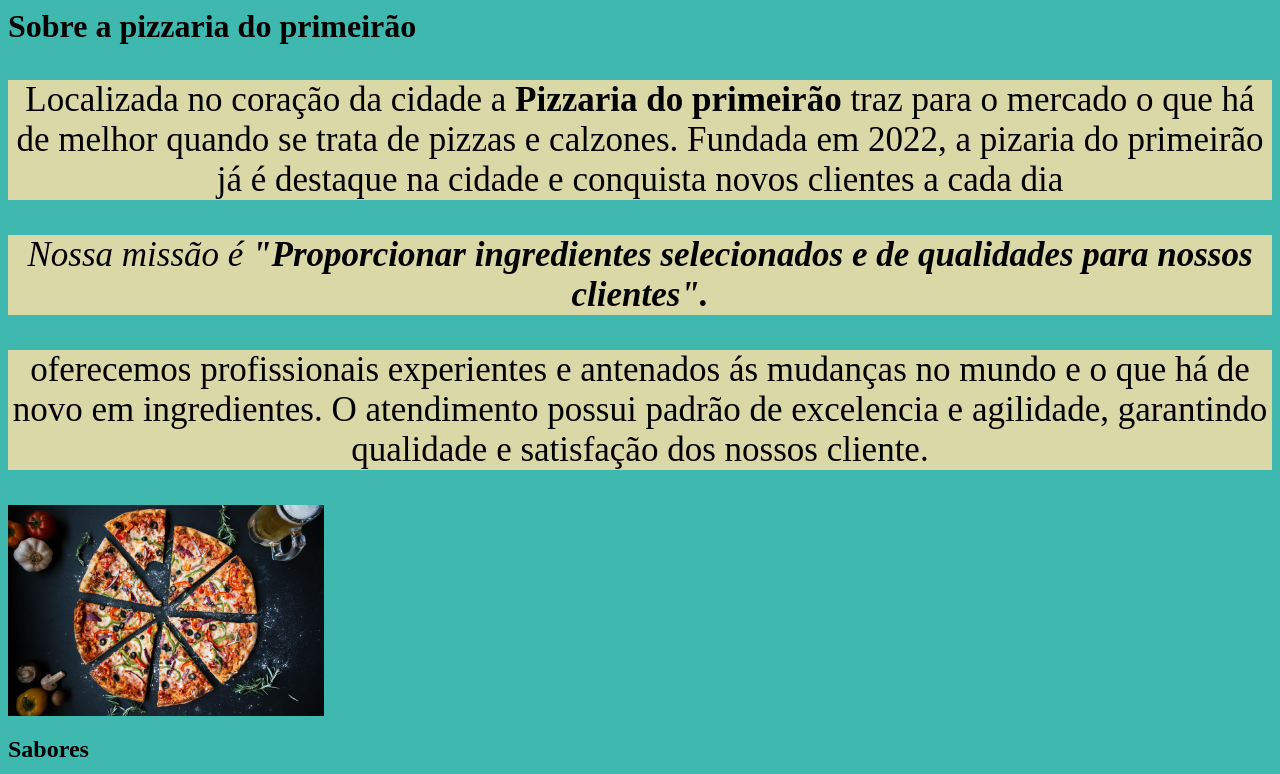
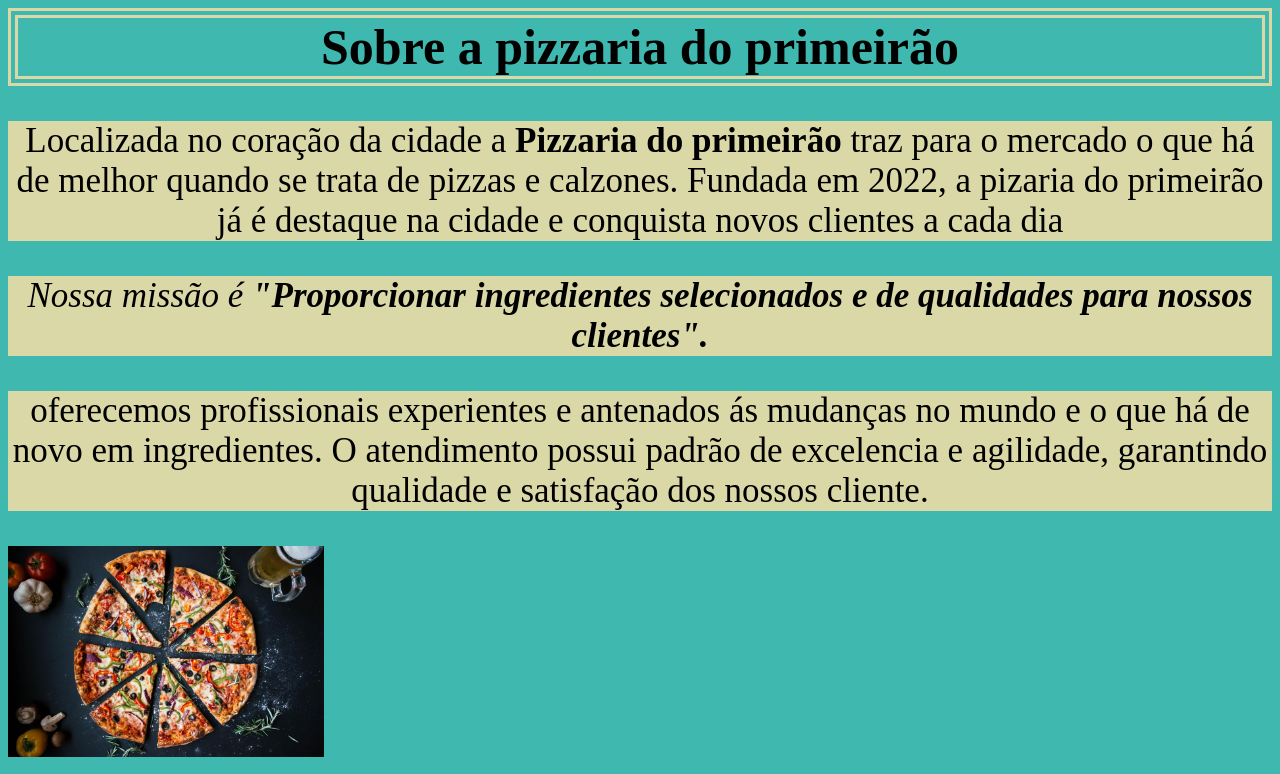
Before and after one commit to heroideallstar/primeiro_A, a plain HTML site: page index.html in a window 1280 px wide. Shown: the top 774 px of the page. Drawn offline with Linux system fonts and the light colour scheme.

Commit message:
Update style.css

```diff
--- a/style.css
+++ b/style.css
@@ -12,6 +12,11 @@ body{
   width: 25%;
 }
 
+h1{
+  font-size: 50px;
+  text-align: center;
+  border: 10px double #dad8a7;
+}
 
 /* Paleta de cores
 Ciano: #3fb8af
```
